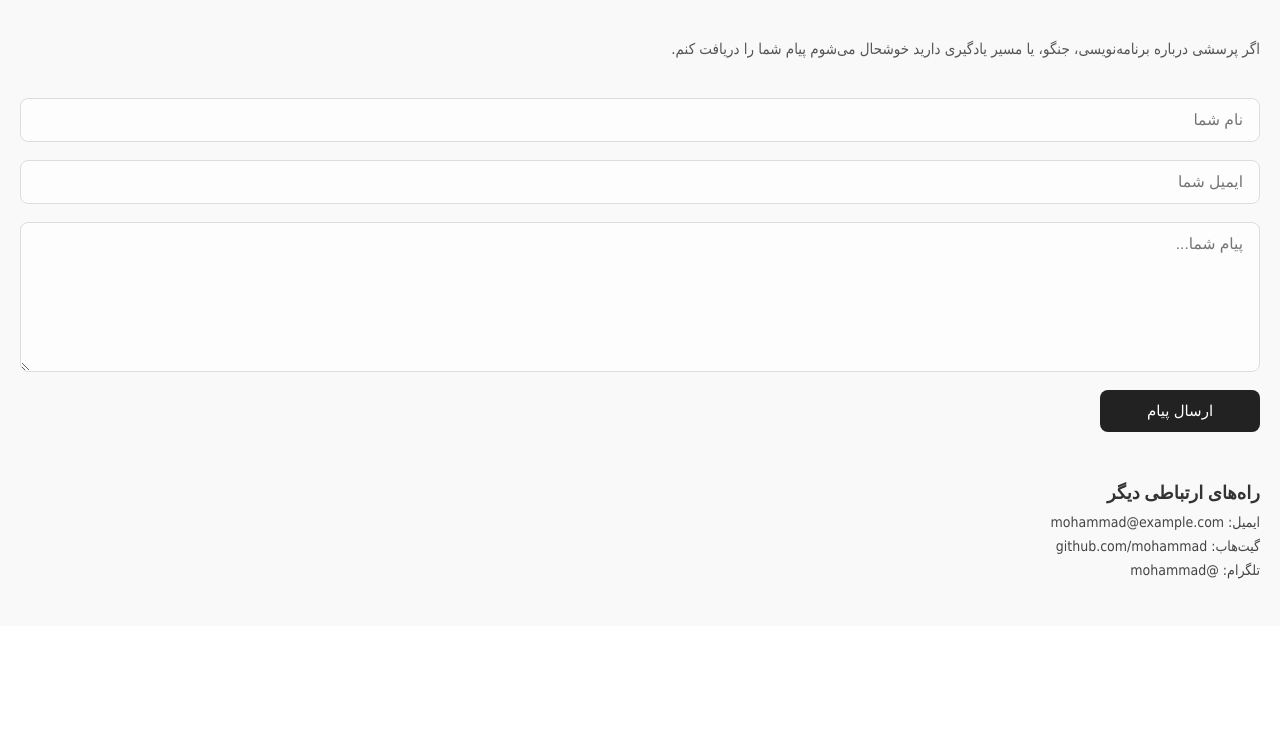
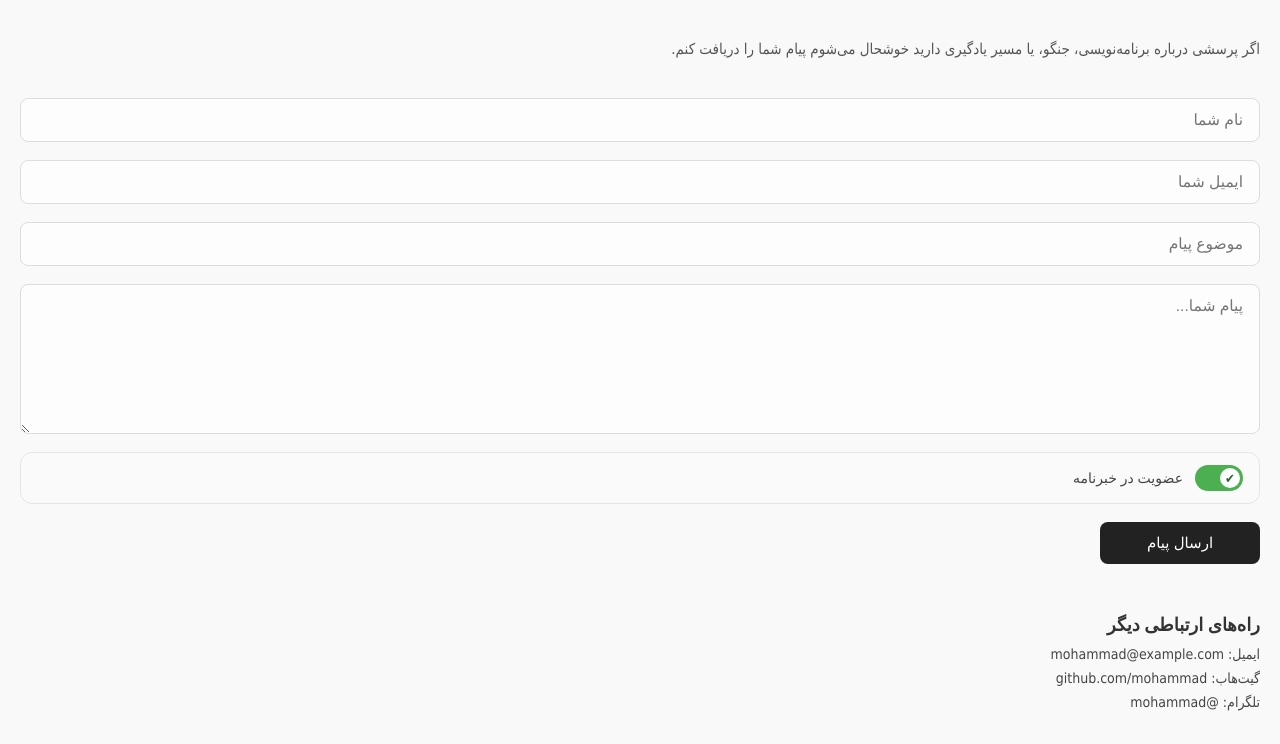
Before and after one commit to MimSkywalker/My-Weblog, a Django app: template templates/home/contact.html in a window 1280 px wide. Shown: the part 424-1168 px from the top of the page. Before the commit the page ends 1003 px from the top, so only its background shows below. Run offline with Django 5.2, Linux system fonts and the light colour scheme; the template is opened without the code that fills it, so the values that code supplies are empty.

Commit message:
Add newsletter Icon

```diff
--- a/static/home/css/contact.css
+++ b/static/home/css/contact.css
@@ -1,20 +1,23 @@
-/* هماهنگ با home.css */
+/* =========================
+   Contact Section
+========================= */
 
-.contact-intro{
-  color:#555;
-  line-height:1.8;
-  margin-bottom:35px;
-  font-size:15px;
+.contact-intro {
+  color: #555;
+  line-height: 1.8;
+  margin-bottom: 35px;
+  font-size: 15px;
 }
 
-.contact-form{
-  display:flex;
-  flex-direction:column;
-  gap:18px;
-  margin-bottom:50px;
+.contact-form {
+  display: flex;
+  flex-direction: column;
+  gap: 18px;
+  margin-bottom: 50px;
 }
 
-/* استایل پایه مشترک */
+/* ===== Base Input Style ===== */
+
 .contact-form input,
 .contact-form textarea {
   width: 100%;
@@ -28,57 +31,160 @@
   color: #333;
 }
 
-/* فقط textarea — ویژگی‌هایی که نباید روی input اعمال بشن */
-.contact-form textarea {
-  resize: vertical;
-  height: 150px;
-  transition: height 0.5s ease;
-}
-
-/* فوکوس مشترک برای هر سه فیلد */
 .contact-form input:focus,
 .contact-form textarea:focus {
   outline: none;
   border-color: #999;
-  background: #ffffff;
+  background: #fff;
 }
 
-/* فقط textarea هنگام فوکوس بزرگ‌تر بشه */
+/* ===== Textarea Specific ===== */
+
+.contact-form textarea {
+  resize: vertical;
+  height: 150px;
+  transition: height 0.3s ease;
+}
+
 .contact-form textarea:focus {
   height: 200px;
 }
 
+/* ===== Button ===== */
 
-
-.contact-form button{
-  width:160px;
-  padding:12px 20px;
-  border:none;
-  border-radius:8px;
-  background:#222;
-  color:white;
-  font-size:15px;
-  cursor:pointer;
-  transition:background .25s ease;
+.contact-form button {
+  width: 160px;
+  padding: 12px 20px;
+  border: none;
+  border-radius: 8px;
+  background: #222;
+  color: white;
+  font-size: 15px;
+  cursor: pointer;
+  transition: background 0.25s ease;
 }
 
-.contact-form button:hover{
-  background:#000;
+.contact-form button:hover {
+  background: #000;
 }
 
-.contact-links h3{
-  margin-bottom:10px;
-  font-size:18px;
-  color:#333;
+/* =========================
+   Contact Links
+========================= */
+
+.contact-links h3 {
+  margin-bottom: 10px;
+  font-size: 18px;
+  color: #333;
 }
 
-.contact-links ul{
-  list-style:none;
-  padding:0;
+.contact-links ul {
+  list-style: none;
+  padding: 0;
 }
 
-.contact-links li{
-  margin-bottom:8px;
-  color:#444;
-  font-size:14px;
+.contact-links li {
+  margin-bottom: 8px;
+  color: #444;
+  font-size: 14px;
 }
+
+/* =========================
+   Newsletter Switch
+========================= */
+
+.newsletter-switch {
+  display: flex;
+  align-items: center;
+  gap: 12px;
+  background: #fafafa;
+  border: 1px solid #e5e5e5;
+  padding: 12px 16px;
+  border-radius: 12px;
+  cursor: pointer;
+  user-select: none;
+}
+
+.switch-label {
+  font-family: "IRZar", sans-serif;
+  color: #444;
+  font-size: 14px;
+}
+
+/* Hide checkbox */
+.newsletter-switch input {
+  display: none;
+}
+
+/* Switch track */
+.switch {
+  position: relative;
+  width: 48px;
+  height: 26px;
+  background: #d3d3d3;
+  border-radius: 22px;
+  transition: background 0.25s ease;
+}
+
+/* Switch circle */
+.switch .icon {
+  position: absolute;
+  top: 3px;
+  left: 3px;
+  width: 20px;
+  height: 20px;
+  background: #fff;
+  border-radius: 50%;
+  display: flex;
+  justify-content: center;
+  align-items: center;
+  font-size: 13px;
+  font-weight: bold;
+  color: #888;
+  transition: transform 0.25s ease, color 0.2s ease;
+}
+
+/* Default (Off) */
+.switch .icon::before {
+  content: "✖";
+}
+
+/* Checked state */
+.newsletter-switch input:checked + .switch {
+  background: #4caf50;
+}
+
+.newsletter-switch input:checked + .switch .icon {
+  transform: translateX(22px);
+  color: #2b662c;
+}
+
+.newsletter-switch input:checked + .switch .icon::before {
+  content: "✔";
+}
+
+/* Hover effect */
+.newsletter-switch:hover .switch {
+  background: #bdbdbd;
+}
+
+/* =========================
+   Responsive
+========================= */
+
+@media (max-width: 600px) {
+  .newsletter-switch {
+    padding: 10px 12px;
+  }
+
+  .switch {
+    width: 44px;
+    height: 24px;
+  }
+
+  .switch .icon {
+    width: 18px;
+    height: 18px;
+    font-size: 12px;
+  }
+}
--- a/templates/home/contact.html
+++ b/templates/home/contact.html
@@ -34,10 +34,23 @@
 
     <input type="email" name="email" placeholder="ایمیل شما" required>
 
+    <input type="text" name="subject" placeholder="موضوعِ پیام" required>
+
     <textarea name="message" rows="6" placeholder="پیام شما..." required></textarea>
+
+    <!-- ✅ نسخه‌ی درست سوئیچ عضویت -->
+<label class="newsletter-switch">
+    <input type="checkbox" id="newsletterCheck" name="subscribe_to_newsletter" checked>
+    <span class="switch">
+        <span class="icon"></span>
+    </span>
+    <span class="switch-label">عضویت در خبرنامه</span>
+</label>
+
 
     <button type="submit">ارسال پیام</button>
 </form>
+
 
             <div class="contact-links">
                 <h3>راه‌های ارتباطی دیگر</h3>
@@ -55,6 +68,7 @@
         {% include "home/includes/sidebar.html" %}
     </div>
 
+    <script src="{% static 'home/js/contact.js' %}" defer></script>
     <script src="{% static 'home/js/home.js' %}" defer></script>
 </body>
 
```
Also changed, not shown: static/home/js/contact.js (added). Lines whose indentation alone changed are shown as unchanged.
